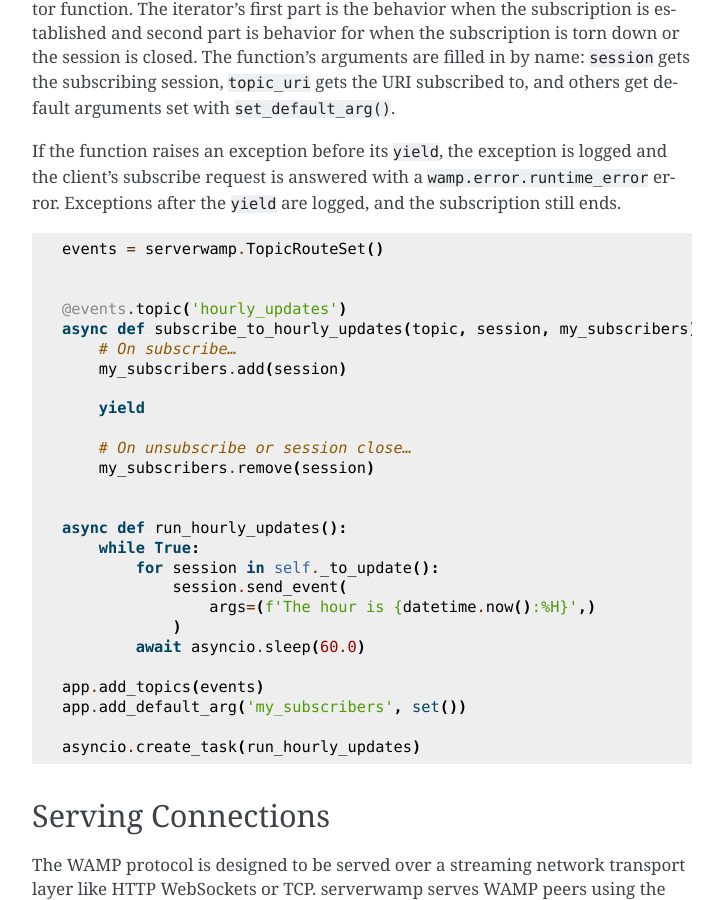
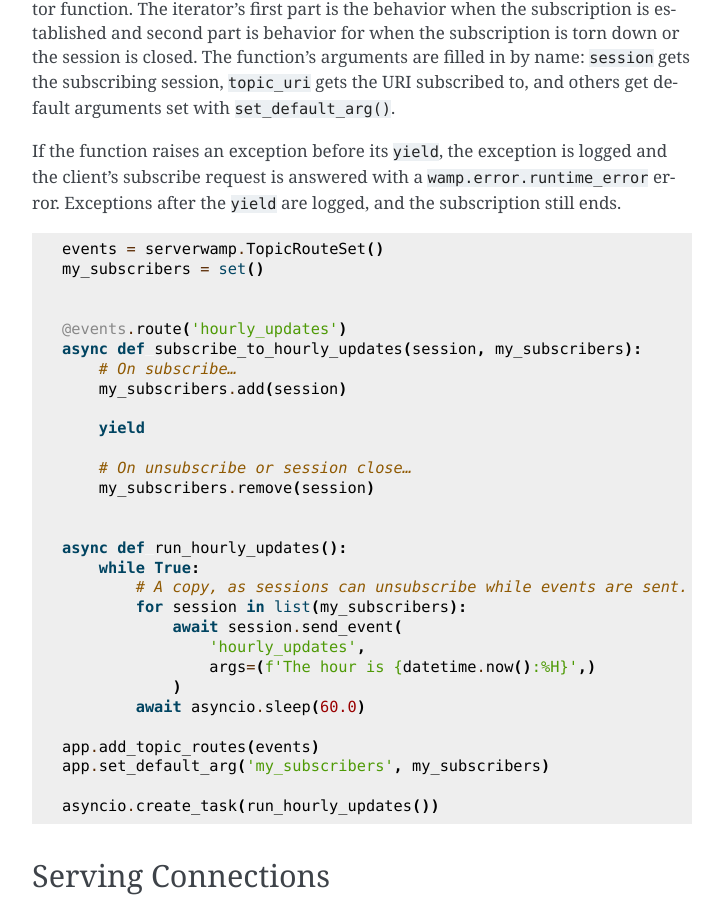
Before and after one commit to JustinTArthur/serverwamp, a Sphinx documentation site: the page built from docs/getting_started.rst, in a window 1280 px wide and 900 px high, scrolled down 4384 px. Shown: the whole window, without its empty margins (388-1111 px from the left). Built offline with Sphinx 7.4.7, drawn with Linux system fonts in a browser that asks for light colours.

Commit message:
Fix the docs' subscription handler example.
It used TopicRouteSet.topic(), Application.add_topics() and
add_default_arg(), none of which exist, and a self outside any class. Its
handler's topic parameter can't be filled, send_event() was missing its
topic and an await, and create_task() was given the function rather than
a coroutine. The subscriber set is copied before sending, as sessions can
unsubscribe meanwhile.

Co-Authored-By: Claude Opus 5.5 <noreply@anthropic.com>

```diff
--- a/docs/getting_started.rst
+++ b/docs/getting_started.rst
@@ -234,10 +234,11 @@ and the subscription still ends.
 .. code-block:: python
 
     events = serverwamp.TopicRouteSet()
+    my_subscribers = set()
 
 
-    @events.topic('hourly_updates')
-    async def subscribe_to_hourly_updates(topic, session, my_subscribers):
+    @events.route('hourly_updates')
+    async def subscribe_to_hourly_updates(session, my_subscribers):
         # On subscribe…
         my_subscribers.add(session)
 
@@ -249,16 +250,18 @@ and the subscription still ends.
 
     async def run_hourly_updates():
         while True:
-            for session in self._to_update():
-                session.send_event(
+            # A copy, as sessions can unsubscribe while events are sent.
+            for session in list(my_subscribers):
+                await session.send_event(
+                    'hourly_updates',
                     args=(f'The hour is {datetime.now():%H}',)
                 )
             await asyncio.sleep(60.0)
 
-    app.add_topics(events)
-    app.add_default_arg('my_subscribers', set())
+    app.add_topic_routes(events)
+    app.set_default_arg('my_subscribers', my_subscribers)
 
-    asyncio.create_task(run_hourly_updates)
+    asyncio.create_task(run_hourly_updates())
 
 Serving Connections
 -------------------
```
